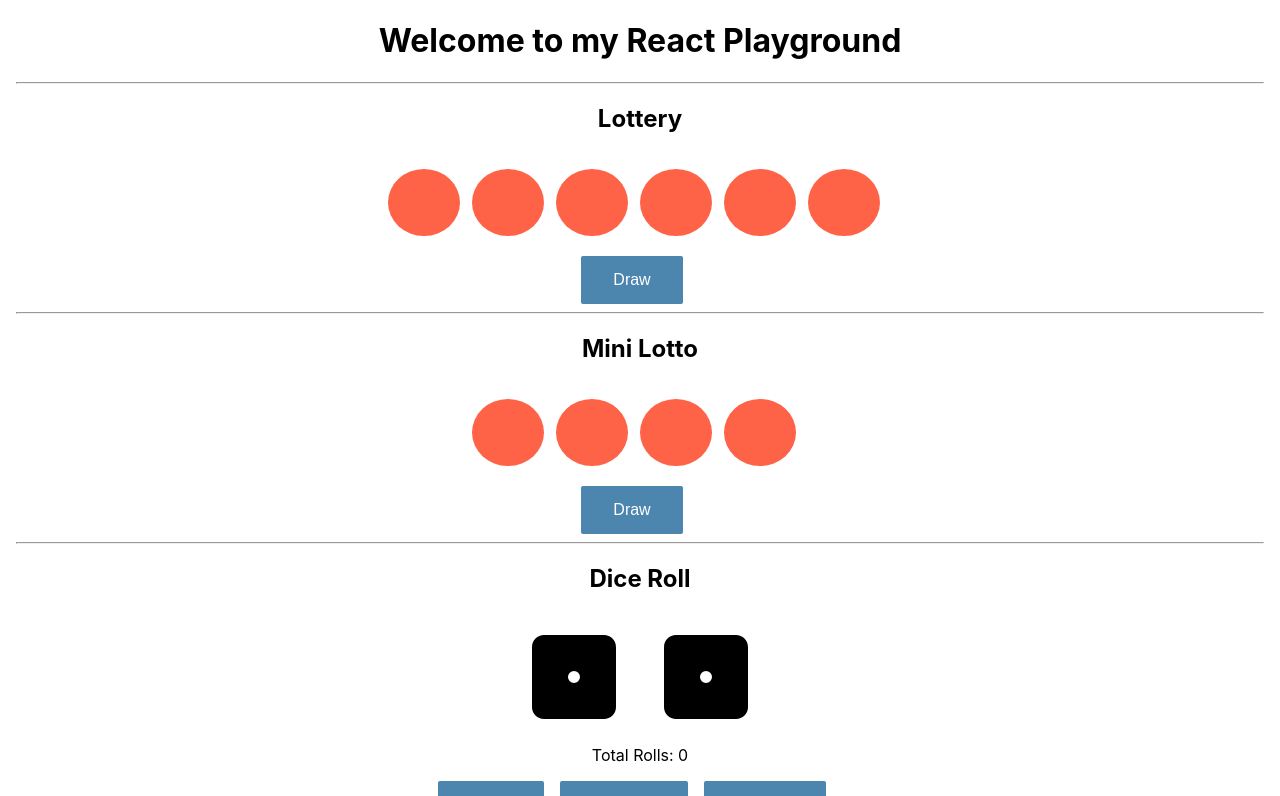
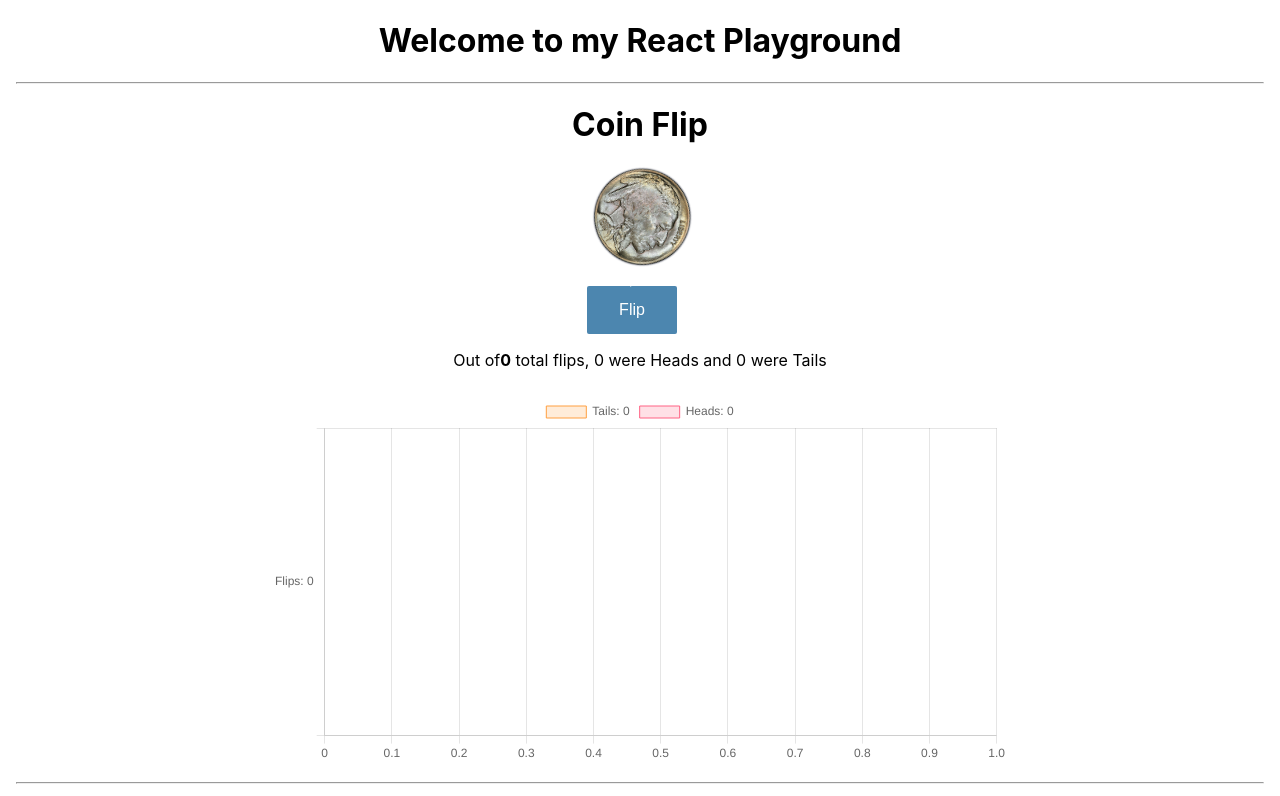
Before and after one commit to robertocannella/pokemon-react-typescript, a React (Create React App) app: page / in a window 1280 px wide. Shown: the top 796 px of the page. Built offline with nearby package versions, Linux system fonts and the light colour scheme.

Commit message:
Add coin flip game

```diff
--- a/src/App.css
+++ b/src/App.css
@@ -27,6 +27,11 @@
 .Main-Button:disabled{
   cursor: not-allowed;
   background-color: grey;
+}
+.Main-Chart-container {
+  display: grid;
+  grid-template-columns: auto 60% auto;
+  padding: 10px;
 }
 
 @media (prefers-reduced-motion: no-preference) {
--- /dev/null
+++ b/src/components/coin/Coin.css
@@ -0,0 +1,3 @@
+.Coin {
+    width: 100px;
+}
--- /dev/null
+++ b/src/components/coin/Coin.tsx
@@ -0,0 +1,22 @@
+import React, {Component} from 'react';
+import Heads from '../../assets/images/Buffalo-Heads.jpeg'
+import Tails from '../../assets/images/Buffalo-Tails.jpeg'
+import './Coin.css'
+
+class Coin extends Component<{coin:string},any> {
+    public static defaultProps = {
+        coin: "heads"
+    }
+    render() {
+        const img = this.props.coin === 'Heads' ?
+            <img className={"Coin Coin__heads"} src={Heads} alt="Heads"/> :
+            <img className={"Coin Coin__tails"} src={Tails} alt="Tails"/>
+        return (
+            <div className={"Coin-container"}>
+                {img}
+            </div>
+        );
+    }
+}
+
+export default Coin;
--- /dev/null
+++ b/src/components/coinFlip/CoinFlip.tsx
@@ -0,0 +1,163 @@
+import React, {Component, ComponentState} from 'react';
+import { Bar } from 'react-chartjs-2';
+import Coin from "../coin/Coin";
+import {Chart as ChartJS, registerables} from 'chart.js';
+
+interface CoinFlipState {
+    currentFace: string,
+    totalFlips: number,
+    totalHeads: number
+}
+interface ConfFlipProps {
+
+}
+
+
+class CoinFlip extends Component<ConfFlipProps,CoinFlipState> {
+    private chartReference = React.createRef<any>()
+
+
+    constructor(props:{}) {
+        super(props);
+        this.state = {
+            currentFace: "Heads",
+            totalFlips: 0,
+            totalHeads: 0
+        }
+        ChartJS.register(...registerables)
+    }
+    render() {
+        const chartConfig2 = {
+            type: 'bar',
+            datasets: [],
+            data: [this.state.totalHeads],
+            options: {
+                indexAxis: 'y',
+                // Elements options apply to all of the options unless overridden in a dataset
+                // In this case, we are setting the border of each horizontal bar to be 2px wide
+                elements: {
+                    bar: {
+                        borderWidth: 2,
+                    }
+                },
+
+                responsive: true,
+                plugins: {
+                    legend: {
+                        position: 'right',
+                    },
+                    title: {
+                        display: true,
+                        text: 'Chart.js Horizontal Bar Chart'
+                    }
+                }
+            },
+        };
+        const totalTails = this.state.totalFlips - this.state.totalHeads;
+        const chartConfig = {
+            options: {},
+            labels: [`Flips: ${this.state.totalFlips}`],
+
+            datasets: [
+                {
+                    axis: 'x',
+                    label: `Tails: ${totalTails}`,
+                    data: [totalTails],
+                    fill: false,
+                    backgroundColor: [
+
+                        'rgba(255, 159, 64, 0.2)',
+                        'rgba(255, 205, 86, 0.2)',
+                        'rgba(75, 192, 192, 0.2)',
+                        'rgba(54, 162, 235, 0.2)',
+                        'rgba(153, 102, 255, 0.2)',
+                        'rgba(201, 203, 207, 0.2)',
+                        'rgba(255, 99, 132, 0.2)',
+                    ],
+                    borderColor: [
+                        'rgb(255, 159, 64)',
+                        'rgb(255, 205, 86)',
+                        'rgb(75, 192, 192)',
+                        'rgb(255, 99, 132)',
+
+                    ],
+                        borderWidth: 1
+                },
+                {
+                axis: 'x',
+                label: `Heads: ${this.state.totalHeads}`,
+                data: [this.state.totalHeads],
+                fill: false,
+                backgroundColor: [
+                    'rgba(255, 99, 132, 0.2)',
+                    'rgba(255, 159, 64, 0.2)',
+                    'rgba(255, 205, 86, 0.2)',
+                    'rgba(75, 192, 192, 0.2)',
+                    'rgba(54, 162, 235, 0.2)',
+                    'rgba(153, 102, 255, 0.2)',
+                    'rgba(201, 203, 207, 0.2)'
+                ],
+                borderColor: [
+                    'rgb(255, 99, 132)',
+                    'rgb(255, 159, 64)',
+                    'rgb(255, 205, 86)',
+                    'rgb(75, 192, 192)',
+                    ],
+                borderWidth: 1
+                }
+            ]
+        };
+        const deg = Math.floor(Math.random()*360+1);
+        return (
+            <div>
+                <h1>Coin Flip</h1>
+                <div className={"Coin-container"}
+                     style={{
+                         transform: `rotate(${deg}deg)`,
+                }}>
+                    <Coin coin={this.state.currentFace} />
+                </div>
+                <button className={"Main-Button"} onClick={this.handleClick}>Flip</button>
+                <p>Out of<strong>{this.state.totalFlips}</strong> total flips, {this.state.totalHeads} were Heads
+                and {totalTails} were Tails</p>
+                <div className={"Main-Chart-container"}>
+                    <div></div>
+                    <div>
+                        <Bar
+                            className={"RoleDice__chart"}
+                            key={"bar"}
+                            ref={this.chartReference}
+                            data={chartConfig}
+                            options={{
+                                indexAxis: 'y',
+                            }}/>
+                    </div>
+                    <div></div>
+                </div>
+
+
+
+
+
+            </div>
+        );
+    }
+    public handleClick = () => {
+        this.flip();
+    }
+    public flip = () => {
+        let rand = Math.floor(Math.random()*2);
+        let face = (rand === 0) ? "Heads" : "Tails";
+        let incrementHeads = false;
+        if (face === "Heads")
+            incrementHeads = true;
+
+        let totalFlips = this.state.totalFlips + 1;
+        let totalHeads = !incrementHeads ? this.state.totalHeads : this.state.totalHeads + 1
+        this.setState((currentState:ComponentState)=> {
+            return {...currentState, currentFace: face,totalFlips: totalFlips, totalHeads: totalHeads}
+        })
+    }
+}
+
+export default CoinFlip;
--- a/src/components/lotteryGame/LotteryGame.tsx
+++ b/src/components/lotteryGame/LotteryGame.tsx
@@ -40,7 +40,7 @@ class LotteryGame extends Component <LotteryProps,any> {
     public generate = () => {
 
         this.setState((currentState: ComponentState) => {
-            return {nums: currentState.nums.map((n:any)=> Math.floor(Math.random()*this.props.maxNum))}
+            return {nums: currentState.nums.map(()=> Math.floor(Math.random()*this.props.maxNum)+1)}
         });
         console.log()
     }
--- a/src/components/mainPage/MainPage.tsx
+++ b/src/components/mainPage/MainPage.tsx
@@ -2,6 +2,7 @@ import React, {Component} from "react";
 import RollDice from "../rollDice/RoleDice";
 import PokeGame from "../pokeGame/PokeGame";
 import LotteryGame from "../lotteryGame/LotteryGame";
+import CoinFlip from "../coinFlip/CoinFlip";
 
 
 export default class MainPage extends Component<any, any> {
@@ -17,9 +18,9 @@ export default class MainPage extends Component<any, any> {
             <div>
                <h1>Welcome to my React Playground</h1>
                 <hr/>
-                <LotteryGame />
+                <CoinFlip />
                 <hr/>
-                <LotteryGame maxNum={10} maxLottoBalls={4} title={'Mini Lotto'}/>
+                <LotteryGame maxNum={60} maxLottoBalls={6} title={'Lotto'}/>
                 <hr/>
                 <RollDice />
                 <hr/>
```
Also changed, not shown: src/assets/images/Buffalo-Heads.jpeg (added), src/assets/images/Buffalo-Tails.jpeg (added), src/components/coinFlip/CoinFlip.css (added).
